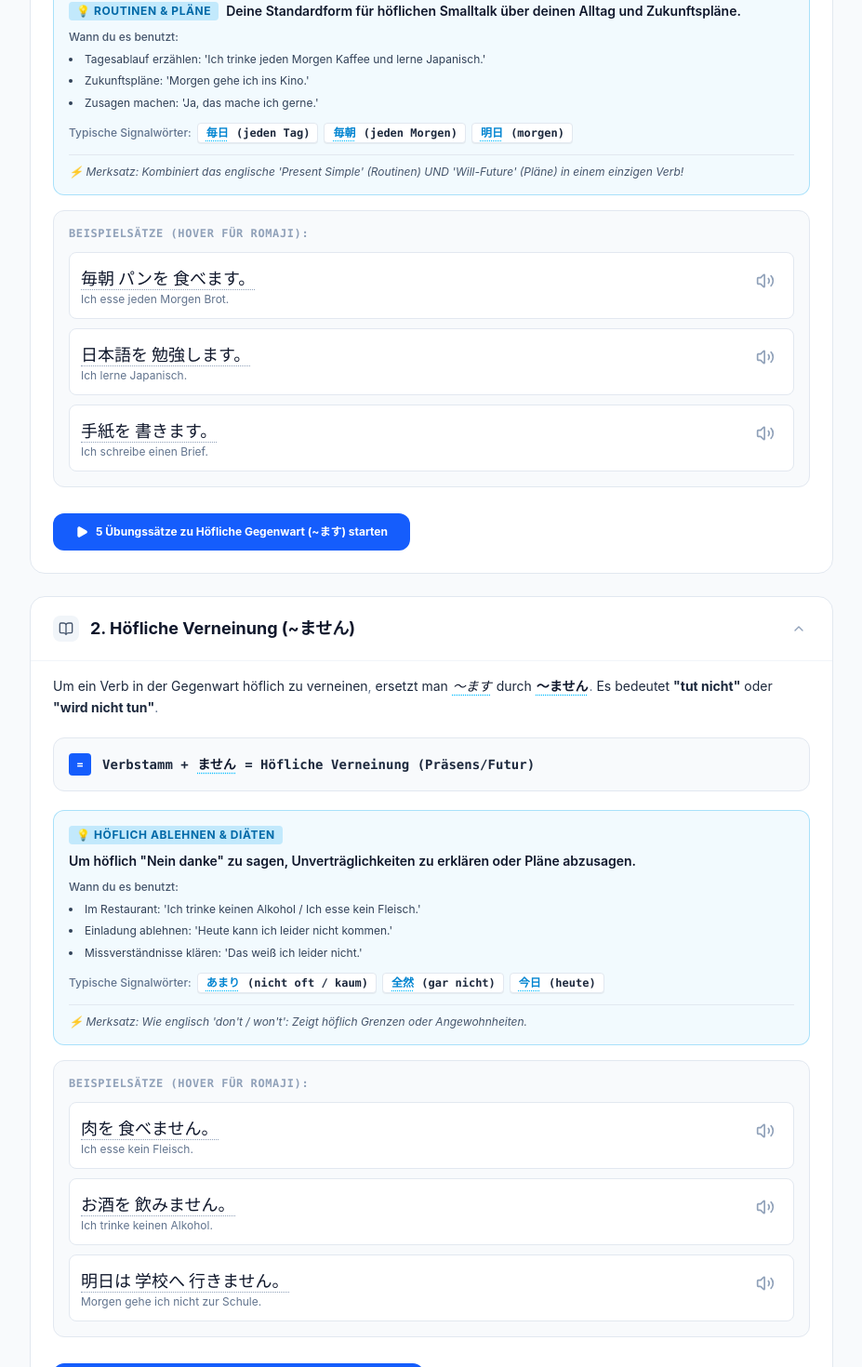
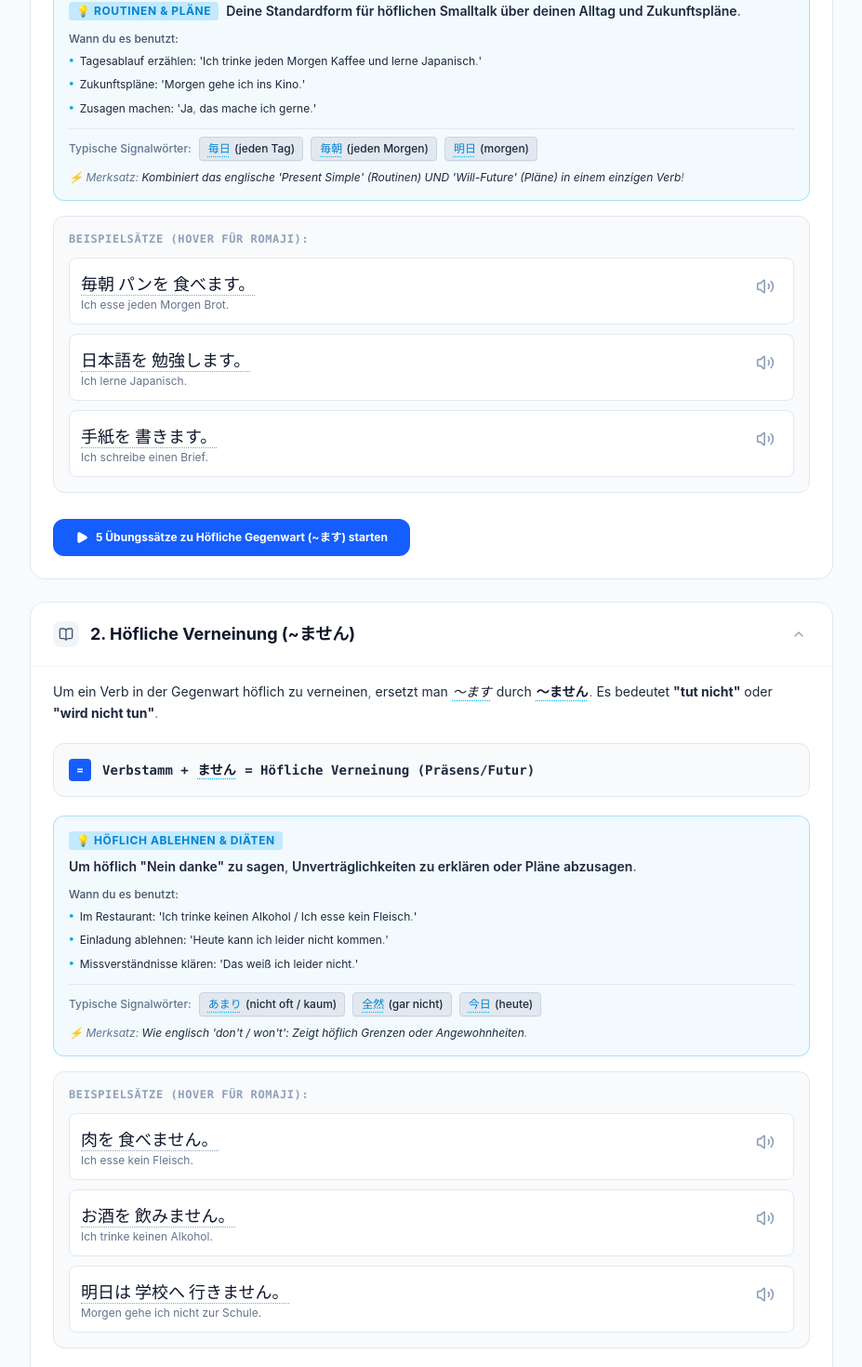
Before and after one commit to Valtkrafter/A1-Kizuna, a React (Vite) app: page / in a window 1280 px wide. Shown: the part 520-1990 px from the top of the page at 93% size, without its empty margins (176-1103 px from the left). Built offline with nearby package versions, Linux system fonts and the light colour scheme.

Commit message:
fix: universal AutoJapanese hover tooltips in RealLifeCard and expand dictionary te-form constructions

```diff
--- a/src/components/AutoJapanese.tsx
+++ b/src/components/AutoJapanese.tsx
@@ -146,7 +146,7 @@ export const HoverWord: React.FC<{ word: string }> = ({ word }) => {
       {open && (
         <span
           role="tooltip"
-          className={`absolute bottom-full mb-2.5 z-50 px-2.5 py-1.5 bg-slate-900 dark:bg-slate-800 text-white border border-slate-700 rounded-lg shadow-xl whitespace-nowrap pointer-events-none flex flex-col items-center gap-0.5 text-xs animate-in fade-in zoom-in-95 duration-100 ${tooltipClass}`}
+          className={`absolute bottom-full mb-2.5 z-[9999] px-2.5 py-1.5 bg-slate-900 dark:bg-slate-800 text-white border border-slate-700 rounded-lg shadow-2xl whitespace-nowrap pointer-events-none flex flex-col items-center gap-0.5 text-xs animate-in fade-in zoom-in-95 duration-100 ${tooltipClass}`}
         >
           <span className="font-mono text-sky-400 font-bold text-xs">{info.romaji}</span>
           {info.de && <span className="text-[11px] text-slate-300 font-sans">{info.de}</span>}
--- a/src/components/RealLifeCard.tsx
+++ b/src/components/RealLifeCard.tsx
@@ -6,30 +6,40 @@ export const RealLifeCard: React.FC<{ context: RealLifeContext }> = ({ context }
   if (!context) return null;
 
   return (
-    <div className="my-4 p-4 rounded-xl border border-sky-500/30 bg-sky-500/5 dark:bg-sky-950/20 text-slate-800 dark:text-slate-200">
-      <div className="flex flex-wrap items-center gap-2 mb-2.5">
-        <span className="text-xs font-bold uppercase tracking-wider px-2 py-0.5 rounded bg-sky-500/20 text-sky-700 dark:text-sky-300 shrink-0">
+    <div className="my-4 p-4 rounded-xl border border-sky-500/30 bg-sky-500/5 dark:bg-sky-950/20 text-slate-800 dark:text-slate-200 overflow-visible">
+      {/* Badge & Why */}
+      <div className="flex flex-wrap items-center gap-2 mb-2 overflow-visible">
+        <span className="text-xs font-bold uppercase tracking-wider px-2 py-0.5 rounded bg-sky-500/20 text-sky-600 dark:text-sky-400 shrink-0">
           💡 {context.badge || 'Wofür im Alltag?'}
         </span>
-        <span className="text-sm font-semibold text-slate-900 dark:text-slate-100">{context.why}</span>
+        <span className="text-sm font-semibold text-slate-900 dark:text-slate-100 overflow-visible">
+          <AutoJapanese text={context.why} />
+        </span>
       </div>
 
-      <div className="mt-2 space-y-1.5 text-xs">
+      {/* When / Use-Case List */}
+      <div className="mt-3 space-y-1.5 text-xs overflow-visible">
         <div className="font-medium text-slate-600 dark:text-slate-400">Wann du es benutzt:</div>
-        <ul className="list-disc list-inside space-y-1 text-slate-700 dark:text-slate-300">
+        <ul className="space-y-1.5 text-slate-700 dark:text-slate-300 overflow-visible">
           {context.when.map((item, idx) => (
-            <li key={idx} className="leading-relaxed">{item}</li>
+            <li key={idx} className="flex items-start gap-1.5 overflow-visible">
+              <span className="text-sky-500 font-bold select-none">•</span>
+              <span className="leading-relaxed overflow-visible">
+                <AutoJapanese text={item} />
+              </span>
+            </li>
           ))}
         </ul>
       </div>
 
+      {/* Signal Words */}
       {context.signalWords && context.signalWords.length > 0 && (
-        <div className="mt-3 flex flex-wrap items-center gap-1.5 text-xs">
+        <div className="mt-3 pt-2 border-t border-slate-200 dark:border-slate-800/60 flex flex-wrap items-center gap-2 text-xs overflow-visible">
           <span className="text-slate-500 dark:text-slate-400 font-medium">Typische Signalwörter:</span>
           {context.signalWords.map((word, idx) => (
             <span
               key={idx}
-              className="px-2 py-0.5 rounded bg-white dark:bg-slate-800 border border-slate-200 dark:border-slate-700 font-mono text-sky-600 dark:text-sky-400 font-semibold shadow-2xs"
+              className="relative inline-flex items-center px-2 py-1 rounded bg-slate-200 dark:bg-slate-800 border border-slate-300 dark:border-slate-700 text-sky-600 dark:text-sky-400 font-medium overflow-visible shadow-2xs"
             >
               <AutoJapanese text={word} />
             </span>
@@ -37,8 +47,9 @@ export const RealLifeCard: React.FC<{ context: RealLifeContext }> = ({ context }
         </div>
       )}
 
-      <div className="mt-3 pt-2.5 border-t border-slate-200 dark:border-slate-800/60 text-xs text-slate-600 dark:text-slate-400 italic">
-        ⚡ Merksatz: {context.quickTip}
+      {/* Quick Tip / Eselsbrücke */}
+      <div className="mt-2.5 text-xs text-slate-500 dark:text-slate-400 italic overflow-visible">
+        ⚡ Merksatz: <AutoJapanese text={context.quickTip} />
       </div>
     </div>
   );
--- a/src/components/TopicSheetView.tsx
+++ b/src/components/TopicSheetView.tsx
@@ -99,7 +99,7 @@ export const TopicSheetView: React.FC<TopicSheetViewProps> = ({
             <div
               key={subRule.id}
               id={`rule-${subRule.id}`}
-              className="bg-white dark:bg-slate-900 rounded-2xl border border-slate-200 dark:border-slate-800 transition-all duration-200"
+              className="bg-white dark:bg-slate-900 rounded-2xl border border-slate-200 dark:border-slate-800 transition-all duration-200 overflow-visible"
             >
               {/* Sub-Rule Header */}
               <div
@@ -147,7 +147,7 @@ export const TopicSheetView: React.FC<TopicSheetViewProps> = ({
 
               {/* Sub-Rule Body Content */}
               {!isCollapsed && (
-                <div className="px-5 sm:px-6 pb-6 pt-1 border-t border-slate-100 dark:border-slate-800 space-y-5">
+                <div className="px-5 sm:px-6 pb-6 pt-1 border-t border-slate-100 dark:border-slate-800 space-y-5 overflow-visible">
                   {/* German Rule Explanation */}
                   <div className="text-sm leading-relaxed text-slate-700 dark:text-slate-300 pt-3">
                     <p className="leading-relaxed">
--- a/src/data/dictionary.ts
+++ b/src/data/dictionary.ts
@@ -420,5 +420,17 @@ export const A1_DICTIONARY: Record<string, DictionaryEntry> = {
   'それから': { romaji: 'sorekara', de: 'danach / und dann' },
   'そして': { romaji: 'soshite', de: 'und / außerdem' },
   '現在': { romaji: 'genzai', de: 'Gegenwart / zurzeit' },
-  '手伝って': { romaji: 'tetsudatte', de: 'helfen (te-Form)' },
+  '手伝ってください': { romaji: 'tetsudatte kudasai', de: 'Bitte helfen Sie mir' },
+  '手伝って': { romaji: 'tetsudatte', de: 'helfen (て-Form)' },
+  '手伝う': { romaji: 'tetsudau', de: 'helfen' },
+  'ください': { romaji: 'kudasai', de: 'bitte (Höflichkeitsbitte)' },
+  '〜てください': { romaji: '~te kudasai', de: 'Bitte tun Sie ...' },
+  'てください': { romaji: 'te kudasai', de: 'Bitte tun Sie ...' },
+  '〜てもいいですか': { romaji: '~te mo ii desu ka', de: 'Darf ich ...? (Erlaubnis)' },
+  'てもいいですか': { romaji: 'te mo ii desu ka', de: 'Darf ich ...? (Erlaubnis)' },
+  '〜てもいい': { romaji: '~te mo ii', de: 'dürfen / man darf ...' },
+  'てもいい': { romaji: 'te mo ii', de: 'man darf / ist erlaubt' },
+  '写真': { romaji: 'shashin', de: 'Foto' },
+  '撮る': { romaji: 'toru', de: 'aufnehmen / fotografieren' },
+  '撮ってください': { romaji: 'totte kudasai', de: 'Bitte ein Foto machen' },
 };
```
